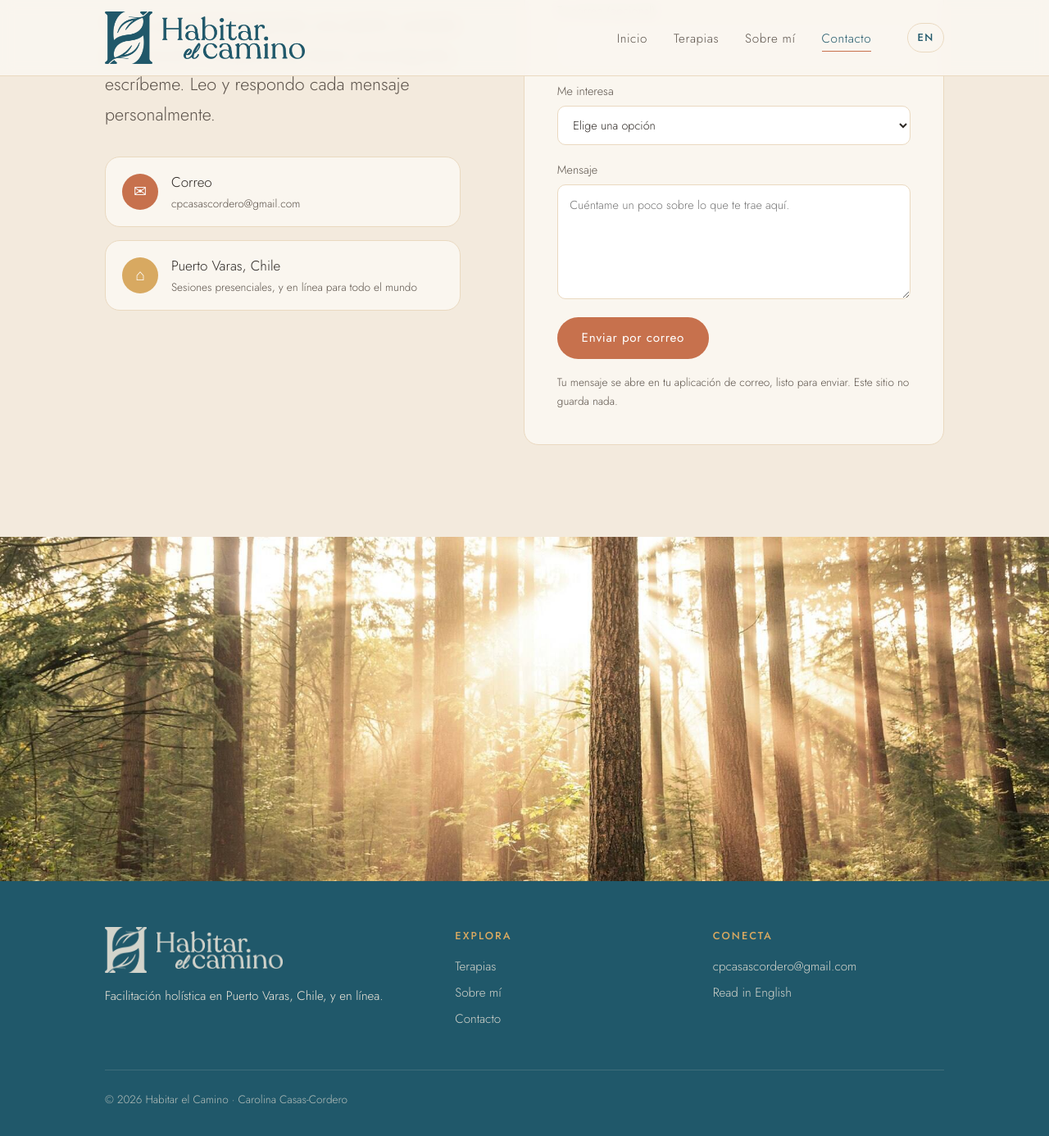
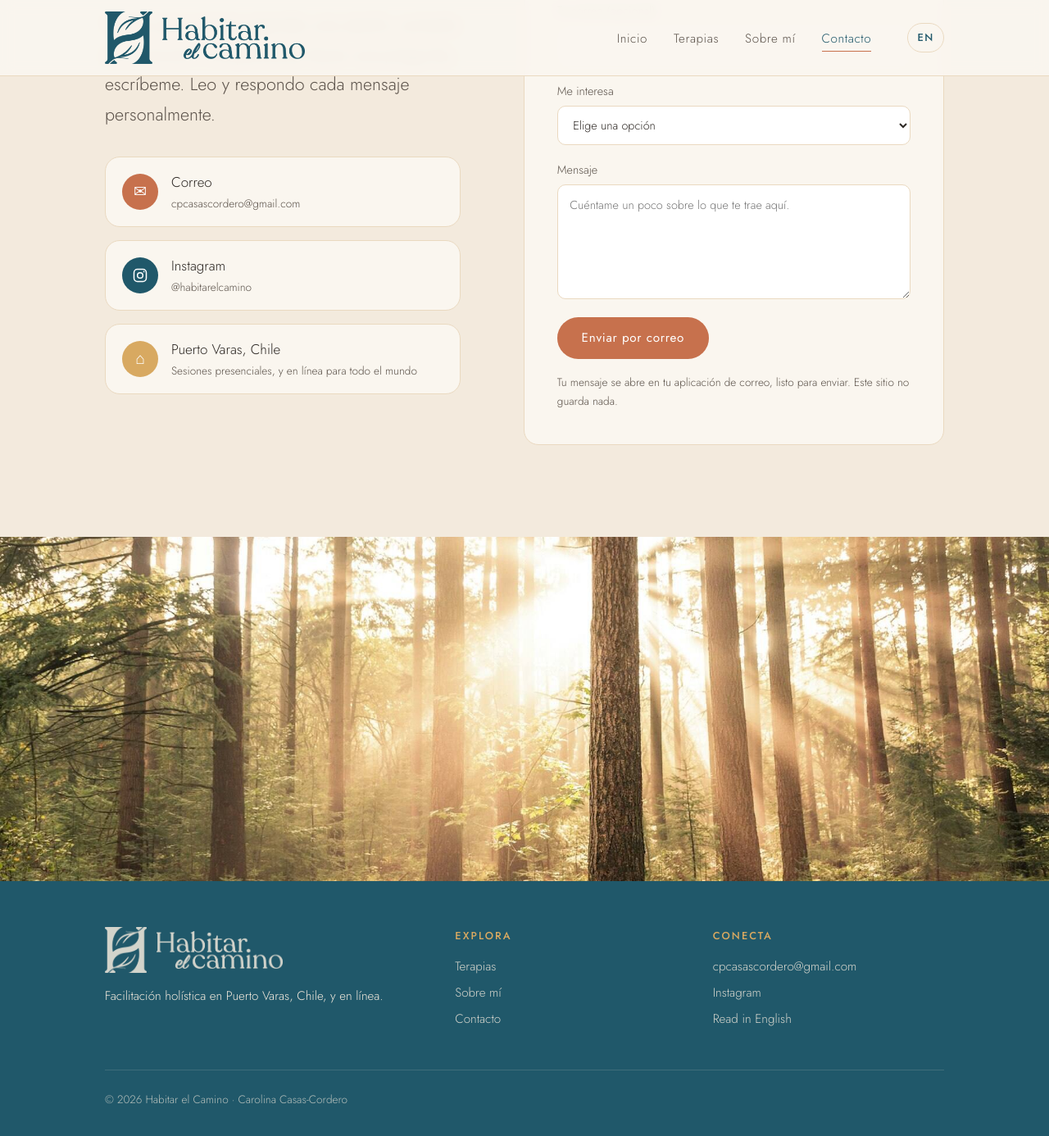
Before and after one commit to travisdowns/habitarelcamino, a Jekyll site: the page built from contacto.html, in a window 1280 px wide and 1400 px high, scrolled down 343 px. Shown: the top 1386 px of the window at 82% size. Built offline with Jekyll 4.4.1, drawn with Linux system fonts in a browser that asks for light colours.

Commit message:
Add Instagram to the contact cards and footer

```diff
--- a/_layouts/default.html
+++ b/_layouts/default.html
@@ -84,6 +84,7 @@
         <h4>{{ t.connect }}</h4>
         <ul>
           <li><a href="mailto:cpcasascordero@gmail.com">cpcasascordero@gmail.com</a></li>
+          <li><a href="https://www.instagram.com/habitarelcamino/">Instagram</a></li>
           {%- if alt %}
           <li><a href="{{ alt.url | relative_url }}" hreflang="{{ other_lang }}" lang="{{ other_lang }}" data-lang="{{ other_lang }}">{{ t.switch_label }}</a></li>
           {%- endif %}
--- a/contacto.html
+++ b/contacto.html
@@ -17,6 +17,12 @@ description: "Agenda una sesión con Carolina Casas-Cordero o hazle una pregunta
               <a href="mailto:cpcasascordero@gmail.com">
                 <span class="icon i-rust" aria-hidden="true">✉</span>
                 <span>Correo<small>cpcasascordero@gmail.com</small></span>
+              </a>
+            </li>
+            <li>
+              <a href="https://www.instagram.com/habitarelcamino/">
+                <span class="icon i-teal" aria-hidden="true"><svg viewBox="0 0 24 24" width="20" height="20" fill="none" stroke="currentColor" stroke-width="1.8"><rect x="3" y="3" width="18" height="18" rx="5"/><circle cx="12" cy="12" r="4"/><circle cx="17.5" cy="6.5" r="1" fill="currentColor" stroke="none"/></svg></span>
+                <span>Instagram<small>@habitarelcamino</small></span>
               </a>
             </li>
             <li>
--- a/en/contact.html
+++ b/en/contact.html
@@ -17,6 +17,12 @@ description: "Book a session with Carolina Casas-Cordero or ask a question. Puer
               <a href="mailto:cpcasascordero@gmail.com">
                 <span class="icon i-rust" aria-hidden="true">✉</span>
                 <span>Email<small>cpcasascordero@gmail.com</small></span>
+              </a>
+            </li>
+            <li>
+              <a href="https://www.instagram.com/habitarelcamino/">
+                <span class="icon i-teal" aria-hidden="true"><svg viewBox="0 0 24 24" width="20" height="20" fill="none" stroke="currentColor" stroke-width="1.8"><rect x="3" y="3" width="18" height="18" rx="5"/><circle cx="12" cy="12" r="4"/><circle cx="17.5" cy="6.5" r="1" fill="currentColor" stroke="none"/></svg></span>
+                <span>Instagram<small>@habitarelcamino</small></span>
               </a>
             </li>
             <li>
```
